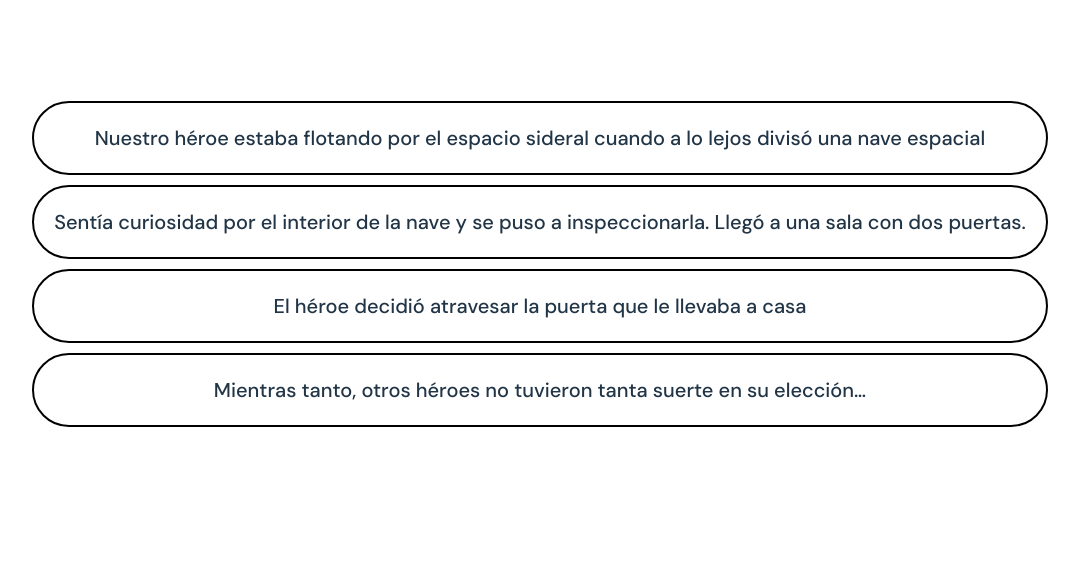
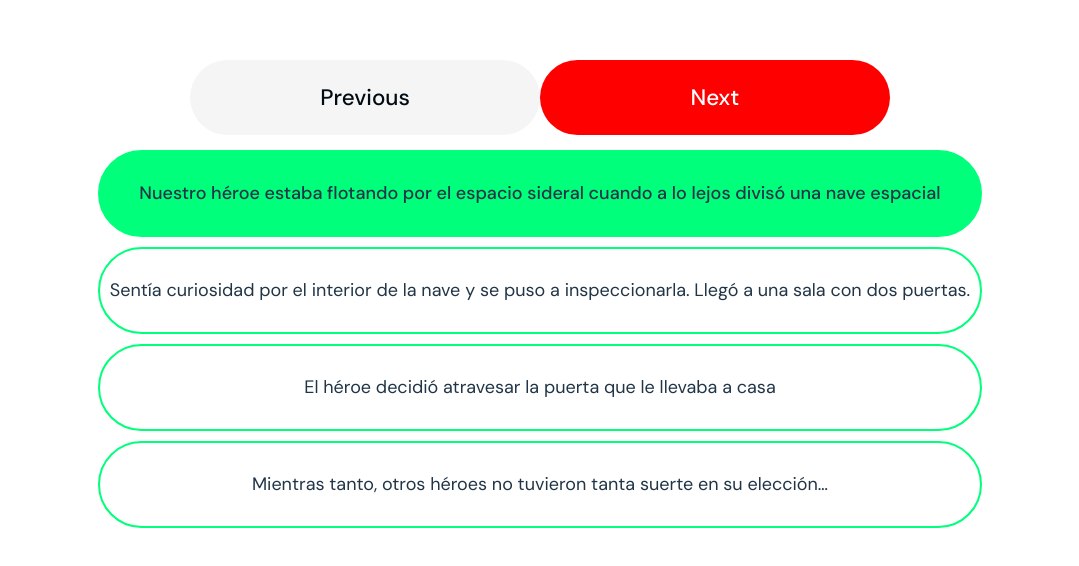
Before and after one commit to maricarmenmg/S6.reactonline, a React (Vite) app: page / in a window 1280 px wide. Shown: the part 136-702 px from the top of the page, without its empty margins (100-1179 px from the left). Built offline with nearby package versions, Linux system fonts and the light colour scheme.

Commit message:
Nivel I - Ejercicio 4

```diff
--- a/src/App.css
+++ b/src/App.css
@@ -4,12 +4,8 @@
 body{
   font-family: 'DM Sans', sans-serif;
   font-weight: 500;
-  font-size: 20px;
+  font-size: 18px;
 }
-
-
-
-
 
 #root {
   max-width: 1280px;
@@ -18,18 +14,7 @@ body{
   text-align: center;
 }
 
-.logo {
-  height: 6em;
-  padding: 1.5em;
-  will-change: filter;
-  transition: filter 300ms;
-}
-.logo:hover {
-  filter: drop-shadow(0 0 2em #646cffaa);
-}
-.logo.react:hover {
-  filter: drop-shadow(0 0 2em #61dafbaa);
-}
+
 
 
 .card {
--- a/src/App.jsx
+++ b/src/App.jsx
@@ -1,18 +1,34 @@
-import React from "react";
-import './App.css'
+import React, { useState } from 'react';
 import Scene from './components/scene/Scene';
 import stories from "./data/storiesdata";
-
+import { Container } from './components/style';
+import './App.css';
 
 function App() {
+  const [currentLine, setCurrentLine] = useState(0);
+
+  const handleNext = () => {
+    if (currentLine < stories.length - 1) {
+      setCurrentLine(currentLine + 1);
+    }
+  };
+
+  const handlePrev = () => {
+    if (currentLine > 0) {
+      setCurrentLine(currentLine - 1);
+    }
+  };
+
   return (
-    <div>
-      {stories.map((story, index) => (
-        <Scene key={index} txt={story.txt} />
-      ))}
-    </div>
-
+    <Container>
+      <Scene
+        stories={stories}
+        currentLine={currentLine}
+        handlePrev={handlePrev}
+        handleNext={handleNext}
+      />
+    </Container>
   );
 }
 
-export default App
+export default App;
--- a/src/components/scene/Scene.jsx
+++ b/src/components/scene/Scene.jsx
@@ -1,15 +1,26 @@
-import React from "react";
-import { StoriesTexts  } from "../style";
+import React from 'react';
+import { StoriesTexts, ContainerButtons, ContainerButton } from "../style";
 
+const Scene = ({ stories, currentLine, handlePrev, handleNext }) => {
+  return (
+    <div>
+      <ContainerButtons>
+        <ContainerButton onClick={handlePrev} disabled={currentLine === 0}>
+          Previous
+        </ContainerButton>
 
-function Scene(props) {
+        <ContainerButton onClick={handleNext} disabled={currentLine === stories.length - 1}>
+          Next
+        </ContainerButton>
+      </ContainerButtons>
 
-return (
-<div>
-  <StoriesTexts >{props.txt}</StoriesTexts>
-</div>
+      {stories.map((story, index) => (
+        <StoriesTexts key={index} highlighted={index === currentLine}>
+          <p>{story.txt}</p>
+        </StoriesTexts>
+      ))}
+    </div>
   );
-
-}
+};
 
 export default Scene;
--- a/src/components/style.js
+++ b/src/components/style.js
@@ -1,11 +1,53 @@
 import styled from 'styled-components';
 
+export const Container = styled.div`
+  display: flex;
+  justify-content: center;
+  align-items: center;
+  margin-bottom: 10px;
+  width: 100%;
+  height: 100vh;
+  background-size: cover;
+  background-position: center;
+  background-repeat: no-repeat;
+`;
 
-export const StoriesTexts = styled.p`
-border: 2px solid black;
+export const StoriesTexts = styled.div`
+font-weight: ${({ highlighted }) => (highlighted ? 'bold' : 'normal')};
+background-color: ${({ highlighted }) => (highlighted ? '#00ff7b' : 'transparent')};
+border:2px solid #00ff7b;
 border-radius: 50px;
-padding: 20px;
+padding: 10px;
 margin: 10px auto;
 max-width:100%;
 text-align: center;
 `;
+
+export const ContainerButtons = styled.div`
+  display: flex;
+  justify-content: center;
+  padding: 5px;
+`;
+
+export const ContainerButton = styled.button`
+  background-color: red;
+  color: white;
+  font-size: 1.4rem;
+  font-weight: bold;
+  height: 75px;
+  padding: 5px 10px;
+  border: none;
+  border-radius: 50px;
+  cursor: pointer;
+  width: 40%;
+
+  &:hover {
+    background-color: #cff9e3;
+  }
+
+  &:disabled {
+    background-color: #F5F5F5;
+    color:#010B13;
+    cursor: not-allowed;
+  }
+`;
```
Also changed, not shown: src/components/Button.jsx (deleted, +0 -16 lines), 1 other file (tests, documents, lock files or other folders).
